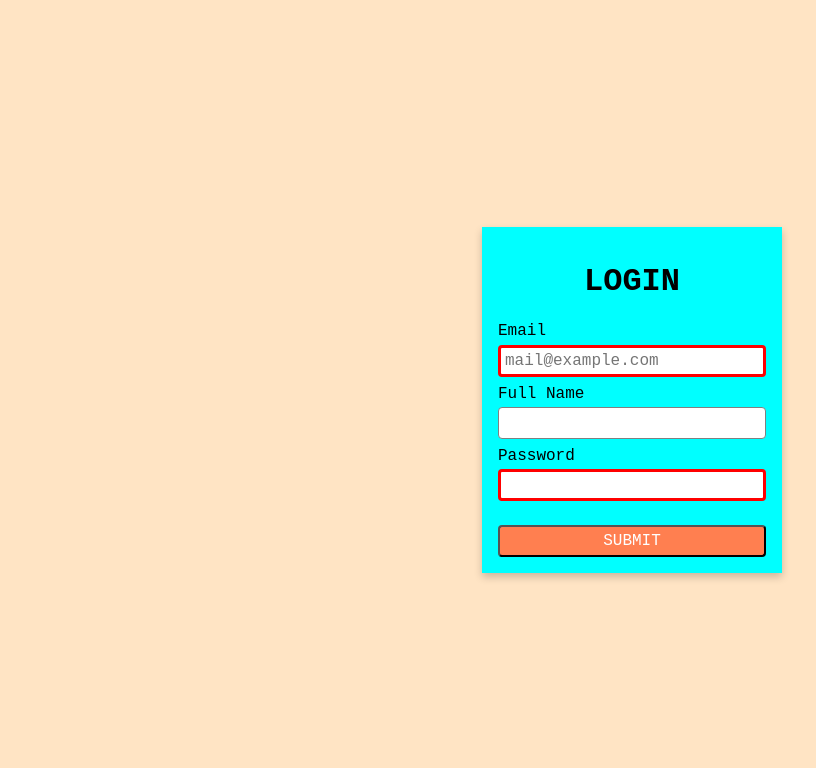
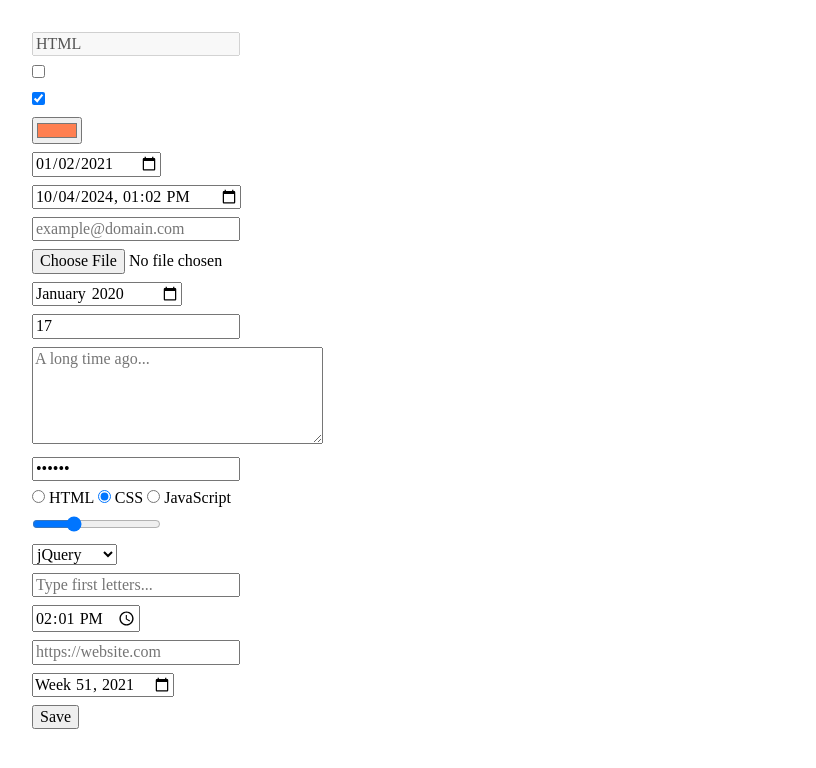
Before and after one commit to YDobryansky/lesson4-3, a plain HTML site: page index.html in a window 1280 px wide. Shown: the whole page, without its empty margins (8-824 px from the left). Drawn offline with nearby package versions, Linux system fonts and the light colour scheme.

Commit message:
Update index.html

```diff
--- a/index.html
+++ b/index.html
@@ -1,34 +1,97 @@
 <!DOCTYPE html>
 <html lang="en">
-
 <head>
     <meta charset="UTF-8" />
-    <title>Forms</title>
+    <title>Input Types</title>
     <link rel="stylesheet" href="https://cdnjs.cloudflare.com/ajax/libs/normalize/8.0.1/normalize.css"
         integrity="sha256-WAgYcAck1C1/zEl5sBl5cfyhxtLgKGdpI3oKyJffVRI=" crossorigin="anonymous" />
-    <link rel="stylesheet" href="styles.css">
+        <style>
+            * {
+                box-sizing: border-box;
+            }
+
+            .form-input_type {
+                margin: 32px;
+            }
+
+            .form-control {
+                margin: 8px;
+            }
+        </style>
 </head>
+<body>
 
-<body>
-    <main class="page">
-        <form class="login-form">
-            <h1 class="form-title">Login</h1>
+    <form class="form-input_type">
         <div class="form-control">
-                <label class="form-label" for="email">Email</label>
-                <input class="form-input" type="email" id="email" name="email" placeholder="mail@example.com"
-                    required />
+            <input type="text" name="primaryLanguage" value="HTML" disabled>
         </div>
         <div class="form-control">
-                <label class="form-label" for="userName">Full Name</label>
-                <input class="form-input" type="text" id="userName" name="userName" />
+            <input type="checkbox" name="agree">
         </div>
         <div class="form-control">
-                <label class="form-label" for="password">Password</label>
-                <input class="form-input" type="password" id="password" name="password" required />
+            <input type="checkbox" name="like" readonly checked>
         </div>
-            <button class="submit-button" type="submit">Submit</button>
+        <div class="form-control">
+            <input type="color" name="favouriteColor" value="#ff7f50">
+        </div>
+        <div class="form-control">
+            <input type="date" name="birthDate" value="2021-01-02">
+        </div>
+        <div class="form-control">
+            <input type="datetime-local" name="birthTime" value="2024-10-04T13:02">
+        </div>
+        <div class="form-control">
+            <input type="email" name="email" placeholder="example@domain.com">
+        </div>
+        <div class="form-control">
+            <input type="file" name="avatar">
+        </div>
+        <div class="form-control">
+            <input type="month" name="startLearning" value="2020-01">
+        </div>
+        <div class="form-control">
+            <input type="number" name="favouriteNumber" value="17">
+        </div>
+        <div class="form-control">
+            <textarea name="story" placeholder="A long time ago..." rows="5" cols="30"></textarea>
+        </div>
+        <div class="form-control">
+            <input type="password" name="password" value="secret">
+        </div>
+        <div class="form-control languages">
+            <input  type="radio" name="language" id="html">
+            <label for="html">HTML</label>
+            <input type="radio" name="language" id="css" checked>
+            <label for="css">CSS</label>
+            <input type="radio" name="language" id="javascript">
+            <label for="javascript">JavaScript</label>
+        </div>
+        <div class="form-control">
+            <input type="range" name="learningProgress" value="30">
+        </div>
+        <div class="form-control">
+            <select name="framework">
+                <option value="react">React</option>
+                <option value="jquery" selected>jQuery</option>
+                <option value="bootstrap">Bootstrap</option>
+            </select>
+        </div>
+        <div class="form-control">
+            <input type="search" name="search" placeholder="Type first letters...">
+        </div>
+        <div class="form-control">
+            <input type="time" name="lunchEnd" value="14:01">
+        </div>
+        <div class="form-control">
+            <input type="url" name="website" placeholder="https://website.com" required>
+        </div>
+        <div class="form-control">
+            <input type="week" name="birthWeek" value="2021-W51">
+        </div>
+        <div class="form-control">
+            <button type="submit">Save</button>
+        </div>
     </form>
-    </main>
+
 </body>
-
 </html>
```
Lines whose indentation alone changed are shown as unchanged.
